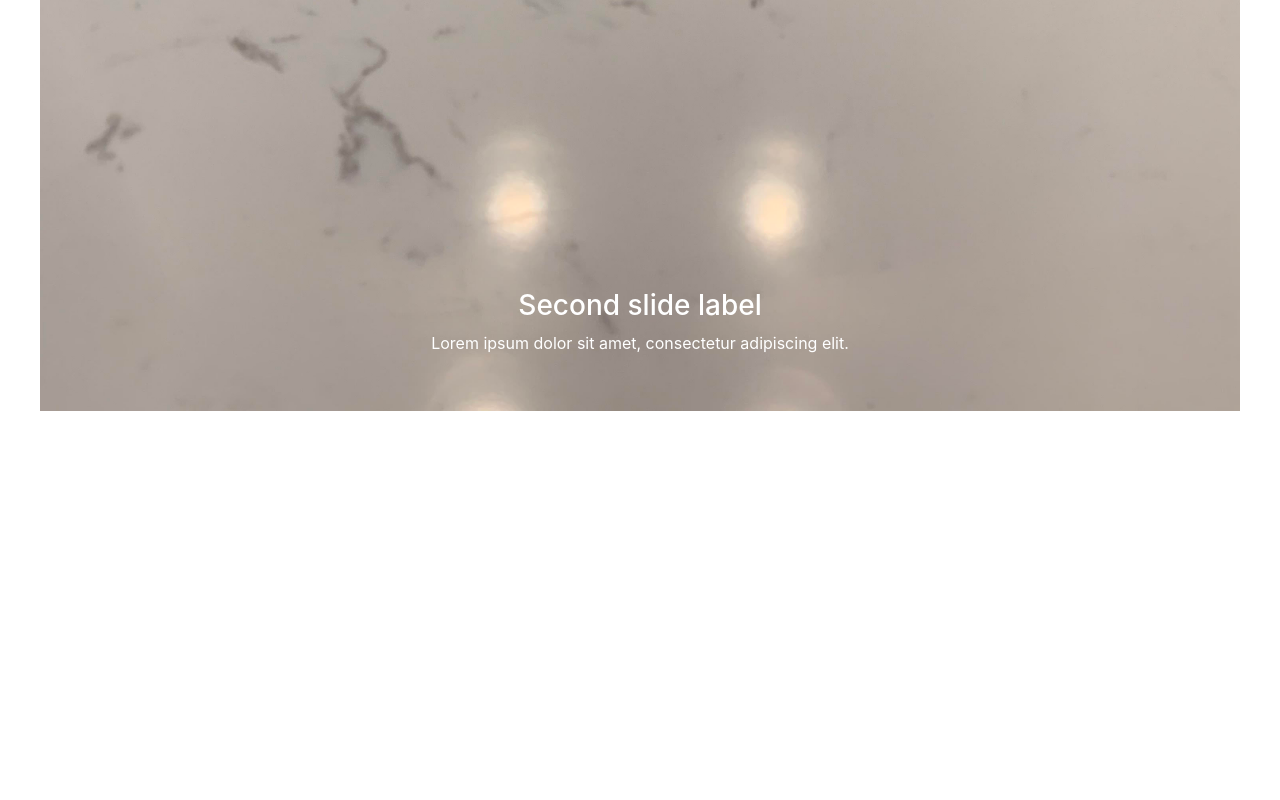
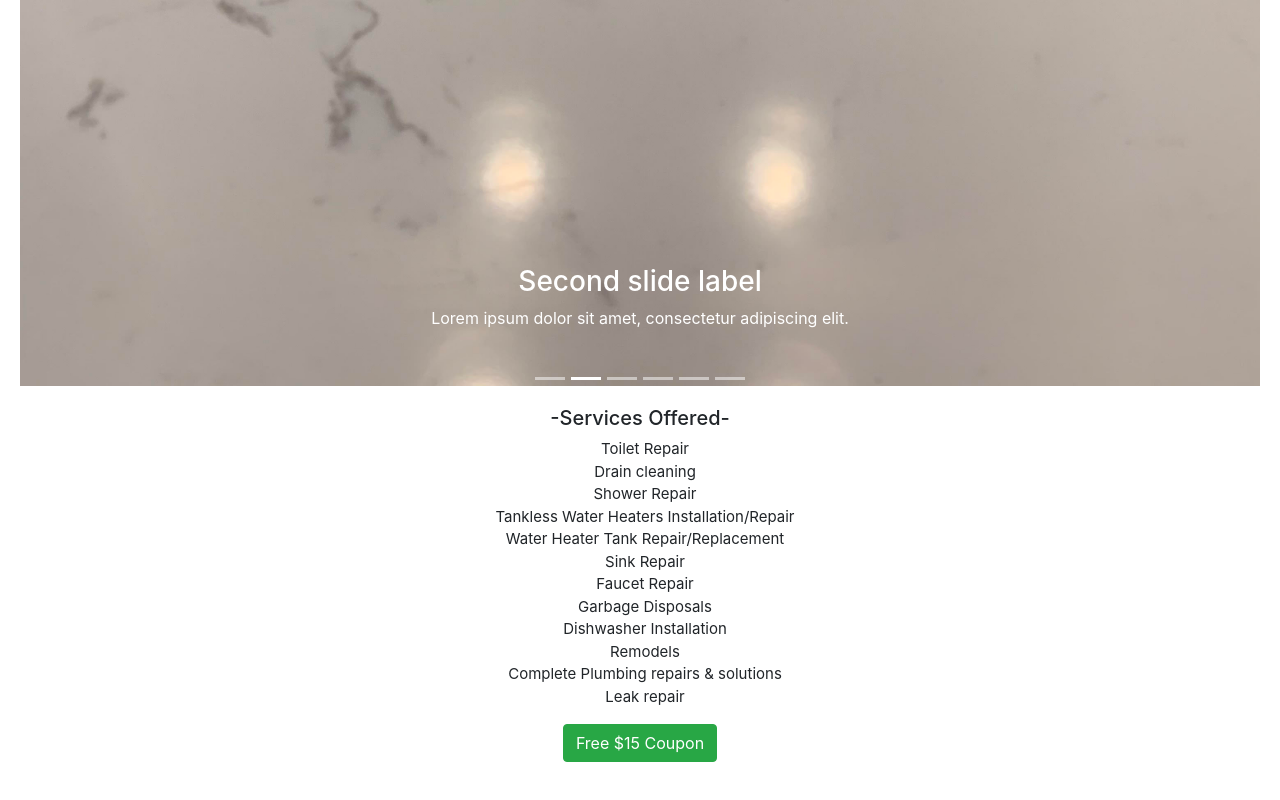
Before and after one commit to alehr45/true-plumb, a React (Create React App) app: page / in a window 1280 px wide. Shown: the part 1604-2404 px from the top of the page. Before the commit the page ends 2055 px from the top, so only its background shows below. Built offline with nearby package versions, Linux system fonts and the light colour scheme.

Commit message:
added services offered

```diff
--- a/src/components/Home.js
+++ b/src/components/Home.js
@@ -1,5 +1,5 @@
 import React from "react";
-import { Image, Button , Carousel } from "react-bootstrap";
+import { Image, Button, Carousel } from "react-bootstrap";
 import logo from "../images/logo1.png";
 import pic1 from "../images/trueplumb-image1.jpeg";
 import pic2 from "../images/trueplumb-image2.jpeg";
@@ -7,7 +7,7 @@ import pic3 from "../images/trueplumb-image3.jpeg";
 import pic4 from "../images/trueplumb-image4.jpeg";
 import pic5 from "../images/trueplumb-image5.jpeg";
 import pic6 from "../images/trueplumb-image6.jpeg";
-import coupon from "../images/coupon.pdf"
+import coupon from "../images/coupon.pdf";
 
 function Home() {
   return (
@@ -15,125 +15,95 @@ function Home() {
       <div className="logo">
         <style>{"body { background-color: white; }"}</style>
         <Image className="pic" src={logo} />
-
-        <div>
-        <a href={coupon} target="_blank" rel="noreferrer">
-      <Button className="button3" variant="warning">
-
-
-            <span>Free $15 Coupon</span>
-            </Button>
-        </a>
-
-
-
-        </div>
-
+        <div></div>
         <div class="info"></div>
-
         <h1 className="call">Call True Plumb First!</h1>
-        <h5 className="info1">Expert and reliable plumbing service in Chattanooga.{" "}
+        <h5 className="info1">
+          Expert and reliable plumbing service in Chattanooga.{" "}
         </h5>
-        <h5 className="info1">Licensed, experienced, locally owned and trusted.</h5>
+        <h5 className="info1">
+          Licensed, experienced, locally owned and trusted.
+        </h5>
         <h5 className="info1">Free estimates.</h5>
         <h5 className="info3">Schedule an appointment now.</h5>
-
-
-        <Button className="callnow" variant="success">Call Now!</Button>{" "}
+        <Button className="callnow" variant="success">
+          Call Now!
+        </Button>{" "}
       </div>
-
       <Carousel className="carousel">
-
-
         <Carousel.Item>
-    <img
-      className="d-block w-100"
-      src={ pic1 }
-      alt="First slide"
-    />
+          <img className="d-block w-100" src={pic1} alt="First slide" />
           <Carousel.Caption>
             <h3>First slide label</h3>
             <p>Nulla vitae elit libero, a pharetra augue mollis interdum.</p>
           </Carousel.Caption>
         </Carousel.Item>
-
-
         <Carousel.Item>
-    <img
-      className="d-block w-100"
-      src={ pic2 }
-      alt="Second slide"
-    />
+          <img className="d-block w-100" src={pic2} alt="Second slide" />
 
           <Carousel.Caption>
             <h3>Second slide label</h3>
             <p>Lorem ipsum dolor sit amet, consectetur adipiscing elit.</p>
           </Carousel.Caption>
         </Carousel.Item>
-
-
         <Carousel.Item>
-    <img
-      className="d-block w-100"
-      src={ pic3 }
-      alt="Third slide"
-    />
-
+          <img className="d-block w-100" src={pic3} alt="Third slide" />
           <Carousel.Caption>
             <h3>Third slide label</h3>
-      <p>Praesent commodo cursus magna, vel scelerisque nisl consectetur.</p>
+            <p>
+              Praesent commodo cursus magna, vel scelerisque nisl consectetur.
+            </p>
           </Carousel.Caption>
         </Carousel.Item>
-
-
         <Carousel.Item>
-    <img
-      className="d-block w-100"
-      src={ pic4 }
-      alt="Fourth slide"
-    />
+          <img className="d-block w-100" src={pic4} alt="Fourth slide" />
           <Carousel.Caption>
             <h3>Fourth slide label</h3>
             <p>Nulla vitae elit libero, a pharetra augue mollis interdum.</p>
           </Carousel.Caption>
         </Carousel.Item>
-
-
-
         <Carousel.Item>
-    <img
-      className="d-block w-100"
-      src={ pic5 }
-      alt="First slide"
-    />
+          <img className="d-block w-100" src={pic5} alt="First slide" />
           <Carousel.Caption>
             <h3>Fifth slide label</h3>
             <p>Nulla vitae elit libero, a pharetra augue mollis interdum.</p>
           </Carousel.Caption>
         </Carousel.Item>
-
-
-
         <Carousel.Item>
-    <img
-      className="d-block w-100"
-      src={ pic6 }
-      alt="First slide"
-    />
+          <img className="d-block w-100" src={pic6} alt="First slide" />
           <Carousel.Caption>
             <h3>Sixth slide label</h3>
             <p>Nulla vitae elit libero, a pharetra augue mollis interdum.</p>
           </Carousel.Caption>
         </Carousel.Item>
-
-
-
       </Carousel>
 
 
+    <h5 className="services">-Services Offered-</h5>
+    <ul className="serviceslist">
+      <li>Toilet Repair</li>
+      <li>Drain cleaning</li>
+      <li>Shower Repair</li>
+      <li>Tankless Water Heaters Installation/Repair</li>
+      <li>Water Heater Tank Repair/Replacement</li>
+      <li>Sink Repair</li>
+      <li>Faucet Repair</li>
+      <li>Garbage Disposals</li>
+      <li>Dishwasher Installation</li>
+      <li>Remodels</li>
+      <li>Complete Plumbing repairs & solutions</li>
+      <li>Leak repair</li>
+    </ul>
+
+    <a href={coupon} target="_blank" rel="noreferrer">
+        <Button className="button3" variant="success">
+          <span>Free $15 Coupon</span>
+        </Button>
+      </a>
+
+    </div>
 
 
-      </div>
 
   );
 }
--- a/src/index.css
+++ b/src/index.css
@@ -1,33 +1,40 @@
 body {
   margin: 0;
-  font-family: -apple-system, BlinkMacSystemFont, 'Segoe UI', 'Roboto', 'Oxygen',
-    'Ubuntu', 'Cantarell', 'Fira Sans', 'Droid Sans', 'Helvetica Neue',
+  font-family: -apple-system, BlinkMacSystemFont, "Segoe UI", "Roboto", "Oxygen",
+    "Ubuntu", "Cantarell", "Fira Sans", "Droid Sans", "Helvetica Neue",
     sans-serif;
   -webkit-font-smoothing: antialiased;
   -moz-osx-font-smoothing: grayscale;
 }
 
 code {
-  font-family: source-code-pro, Menlo, Monaco, Consolas, 'Courier New',
+  font-family: source-code-pro, Menlo, Monaco, Consolas, "Courier New",
     monospace;
 }
 
-.call{
+.call {
   padding-top: 20px;
   font-weight: 800;
   font-size: 30px;
 }
 
 .carousel {
-  padding: 40px;
+  padding: 20px;
 }
 
 .info1 {
   font-size: 15px;
 }
+.services {
+  font-size: 20px;
+}
 
+.button3.btn.btn-success {
+  margin-bottom: 40px;
+}
 
-
-.callnow.btn.btn-success {
-  margin-top: 20px;
+.serviceslist {
+  padding-left: 10px;
+  font-size: 15px;
+  list-style-type: none;
 }
```
Lines whose indentation alone changed are shown as unchanged.
